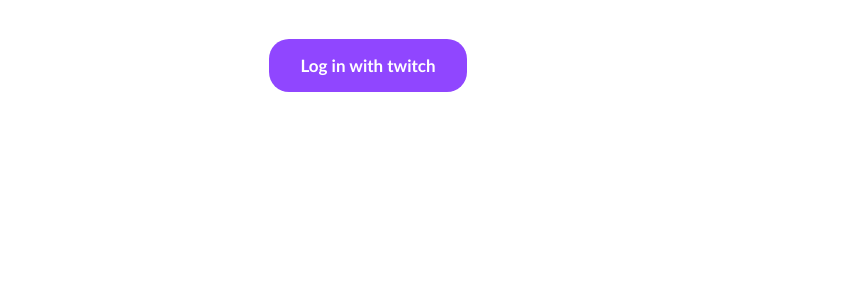
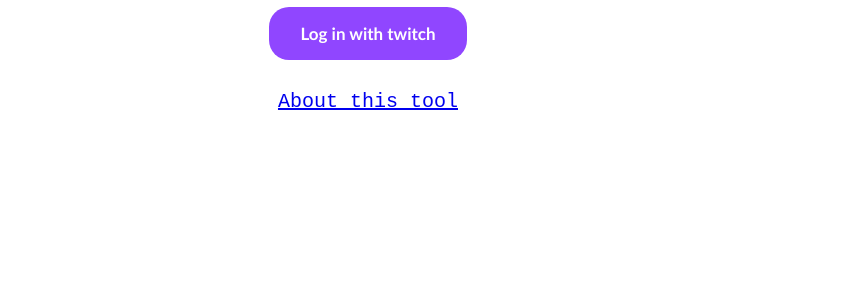
Before and after one commit to Schlvf/Twitch2Spotify, a website built with Parcel: page static/template/index.html in a window 1280 px wide. Shown: the part 509-800 px from the top of the page, without its empty margins (272-1115 px from the left). Built offline with nearby package versions, Linux system fonts and the light colour scheme.

Commit message:
Made visual changes in the dashboard and index templates

```diff
--- a/static/template/index.html
+++ b/static/template/index.html
@@ -23,6 +23,9 @@
       <a href="{{ twitch_auth_url }}" class="btn twitch-login-btn"
         >Log in with twitch</a
       >
+      <div class="content-block">
+        <a href="/about">About this tool</a>
+      </div>
     </div>
   </body>
 </html>
```
Also changed, not shown: static/template/dashboard.html (+4 -4 lines).
